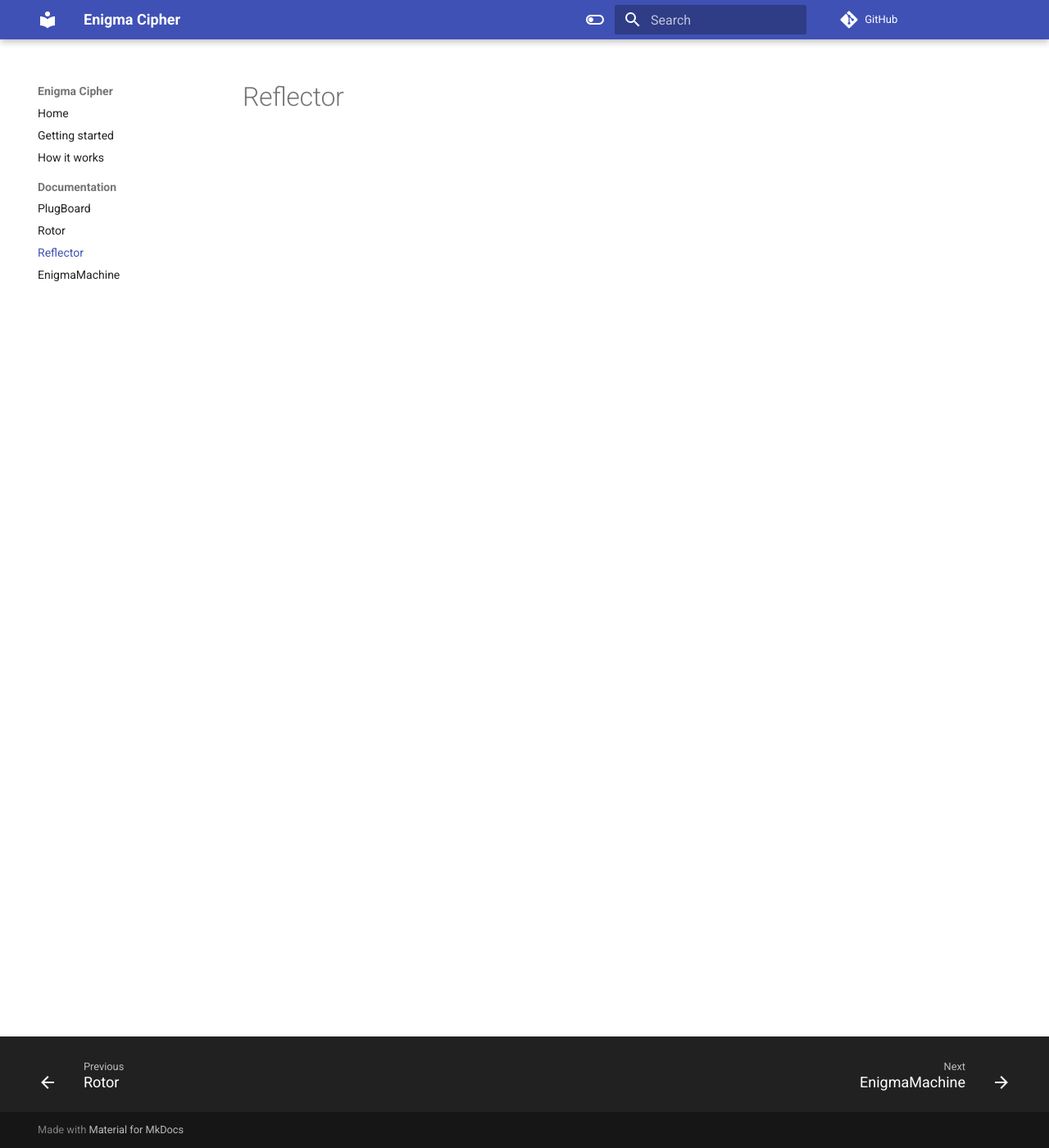
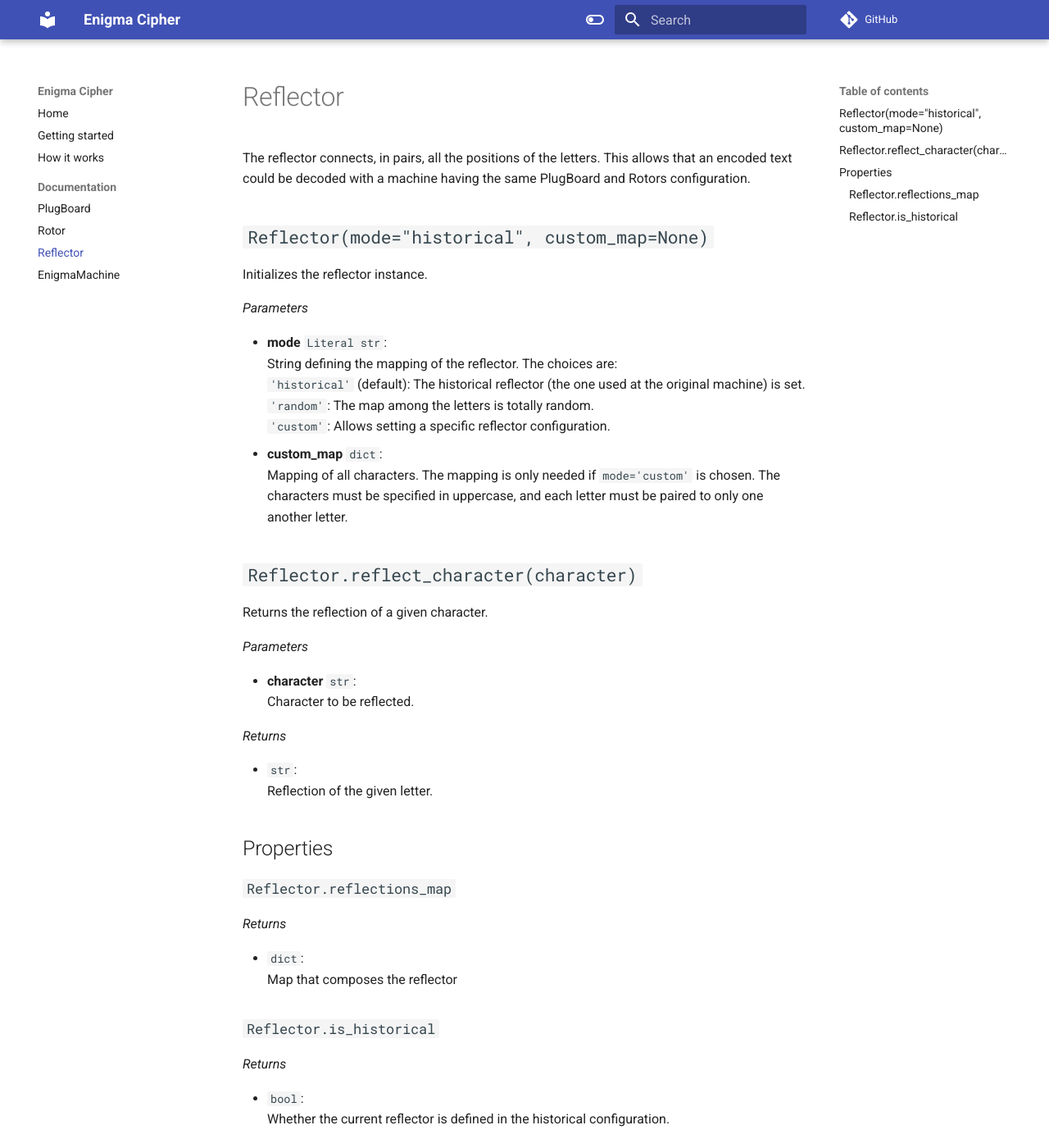
Before and after one commit to Jtachan/enigma_cipher, an MkDocs documentation site: the page built from docs/reflector.md, in a window 1280 px wide and 1400 px high. Shown: the whole window at 82% size. Built offline with MkDocs 1.6.1 and Material for MkDocs 9.7.7, drawn with Linux system fonts in a browser that asks for light colours; comment, search, counter and statistics services are not loaded; the version menu is left out.

Commit message:
Finalized reflector documentation

```diff
--- a/docs/reflector.md
+++ b/docs/reflector.md
@@ -1 +1,41 @@
 # Reflector
+
+The reflector connects, in pairs, all the positions of the letters. This allows that an encoded text could be decoded with a machine having the same PlugBoard and Rotors configuration.
+
+## `Reflector(mode="historical", custom_map=None)`
+
+Initializes the reflector instance.
+
+_Parameters_
+
+- **mode** `Literal str`:<br/>String defining the mapping of the reflector. The choices are:
+<br/>`'historical'` (default): The historical reflector (the one used at the original machine) is set.
+<br/>`'random'`: The map among the letters is totally random.
+<br/>`'custom'`: Allows setting a specific reflector configuration.
+- **custom_map** `dict`:<br/>Mapping of all characters. The mapping is only needed if `mode='custom'` is chosen. The characters must be specified in uppercase, and each letter must be paired to only one another letter.
+
+## `Reflector.reflect_character(character)`
+
+Returns the reflection of a given character.
+
+_Parameters_
+
+- **character** `str`:<br/>Character to be reflected.
+
+_Returns_
+
+- `str`:<br/>Reflection of the given letter.
+
+## Properties
+
+### `Reflector.reflections_map`
+
+_Returns_
+
+- `dict`:<br/>Map that composes the reflector
+
+### `Reflector.is_historical`
+
+_Returns_
+
+- `bool`:<br/>Whether the current reflector is defined in the historical configuration.
```
Also changed, not shown: 1 other file.
